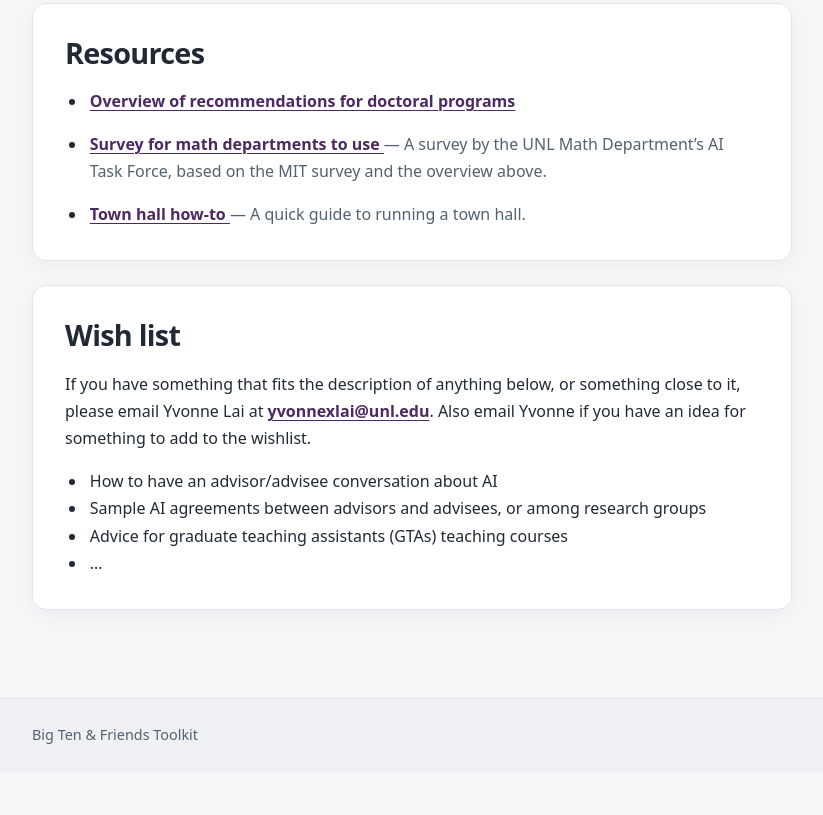
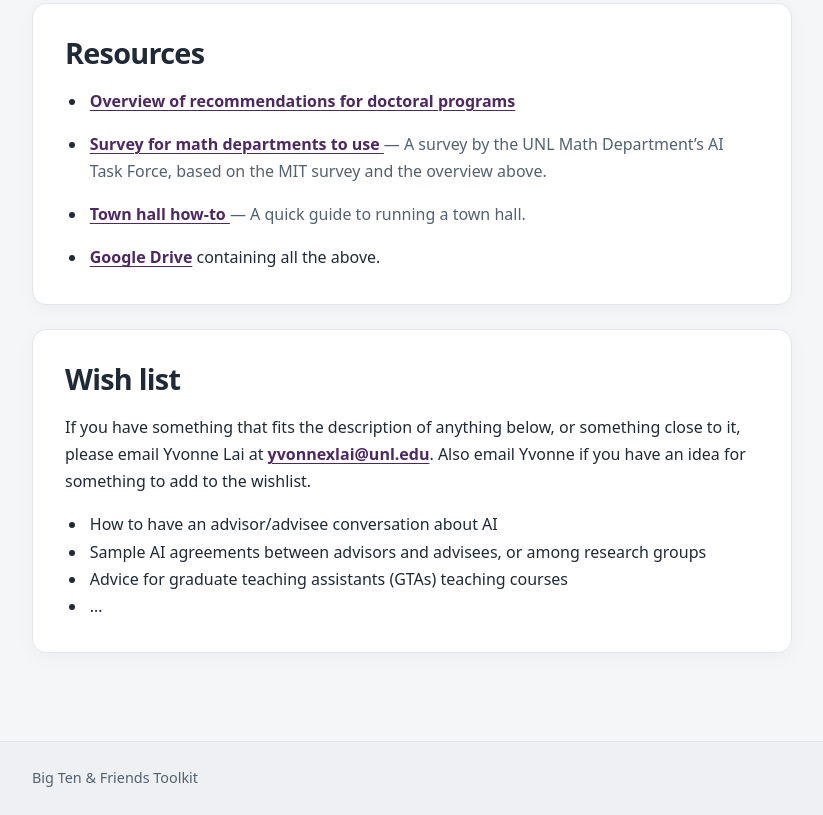
Before and after one commit to Big-Ten-Toolkit/Big-Ten-Toolkit.github.io, a plain HTML site: page index.html in a window 1280 px wide. Shown: the part 670-1485 px from the top of the page, without its empty margins (228-1051 px from the left). Before the commit the page ends 1441 px from the top, so only its background shows below. Drawn offline with Linux system fonts and the light colour scheme.

Commit message:
Update index.html
added link to Google Drive

```diff
--- a/index.html
+++ b/index.html
@@ -57,8 +57,13 @@
           </a>
           <span class="resource-note">— A quick guide to running a town hall.</span>
         </li>
+    <li>
+        <a href="https://drive.google.com/drive/folders/1DsdoYkgzEHVlxggK2kKRwffcC_OV_Hal?usp=drive_link" target="_blank" rel="noopener noreferrer">Google Drive</a> containing all the above.
+
+    </li>
       </ul>
-    </section>
+
+     </section>
 
     <section class="content-section wishlist" aria-labelledby="wishlist-heading">
       <h2 id="wishlist-heading">Wish list</h2>
```
